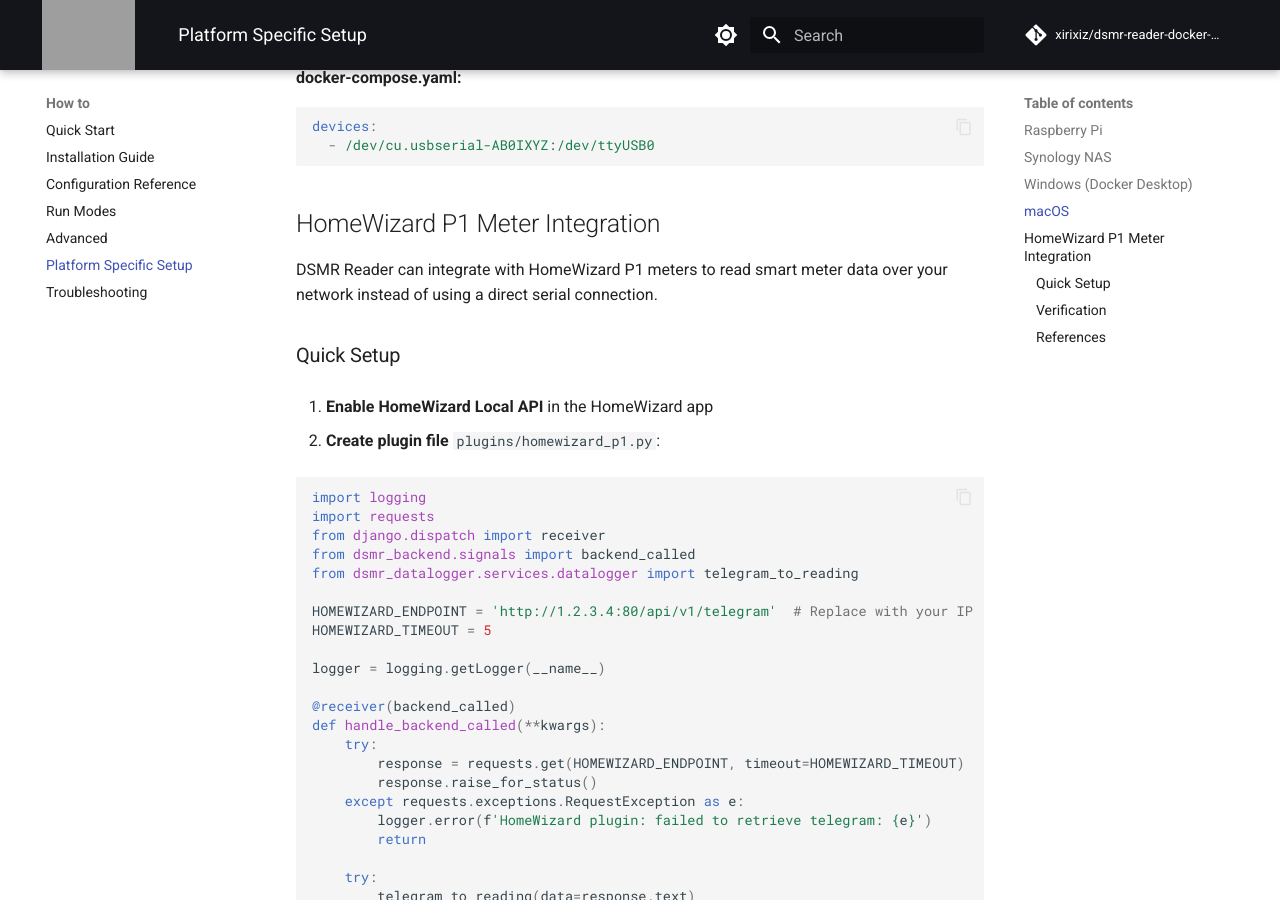
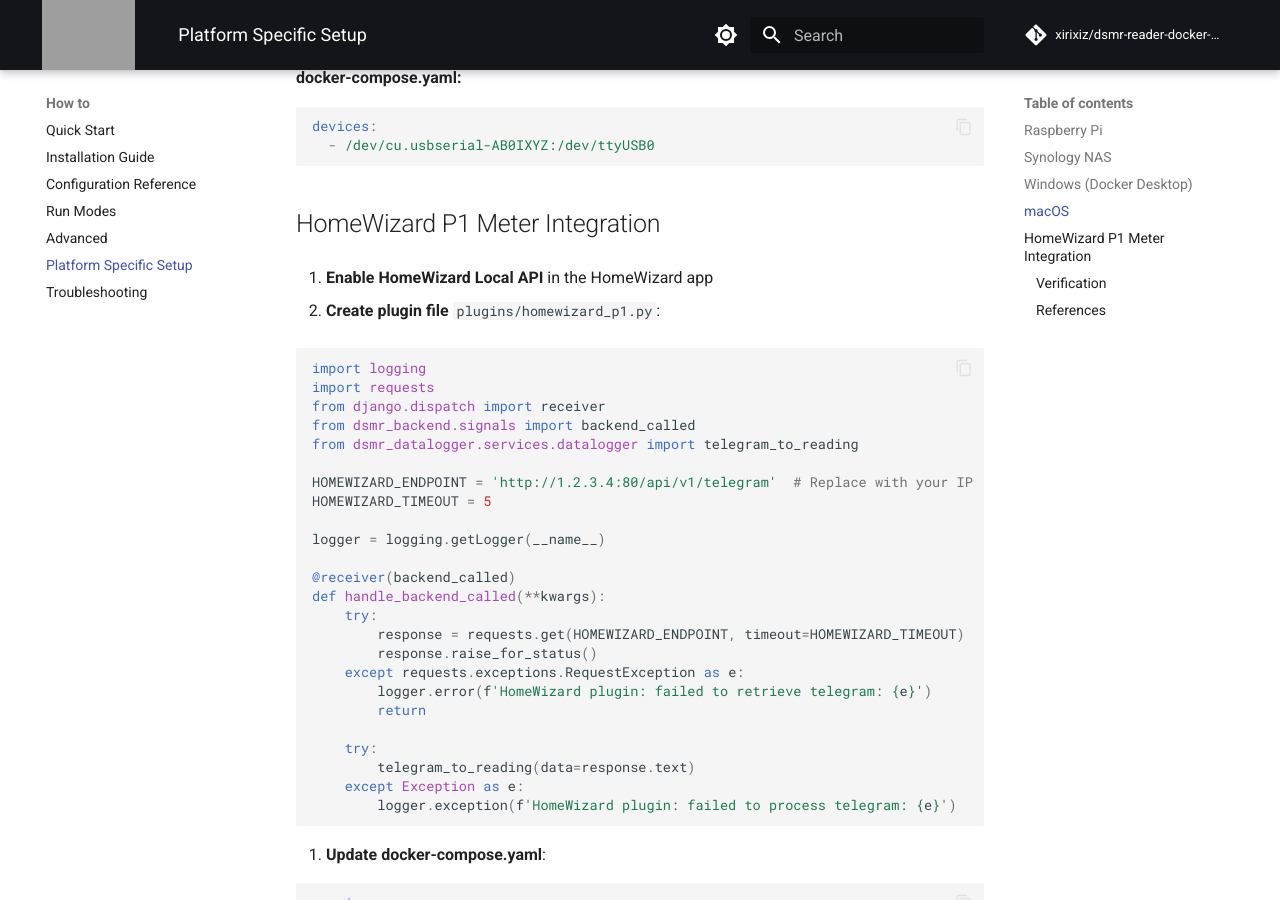
Before and after one commit to xirixiz/dsmr-reader-docker-docs, an MkDocs documentation site: the page built from docs/general/3rd-party.md, in a window 1280 px wide and 900 px high, scrolled down 1869 px. Built offline with MkDocs 1.6.1 and Material for MkDocs 9.7.7, drawn with Linux system fonts in a browser that asks for light colours; comment, search, counter and statistics services are not loaded; grey boxes are pictures that could not be loaded.

Commit message:
update docs (still needs work)

```diff
--- a/docs/general/3rd-party.md
+++ b/docs/general/3rd-party.md
@@ -99,10 +99,6 @@ devices:
 
 ## HomeWizard P1 Meter Integration
 
-DSMR Reader can integrate with HomeWizard P1 meters to read smart meter data over your network instead of using a direct serial connection.
-
-### Quick Setup
-
 1. **Enable HomeWizard Local API** in the HomeWizard app
 
 2. **Create plugin file** `plugins/homewizard_p1.py`:
```
